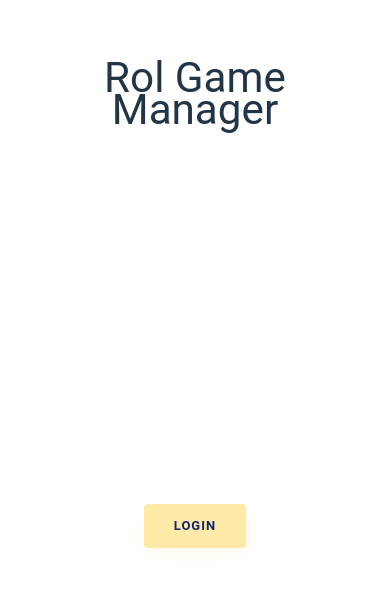
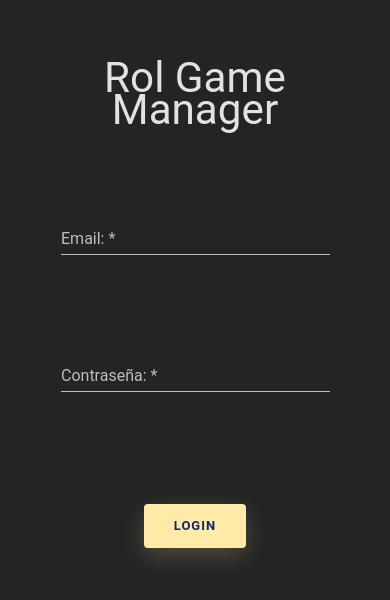
Before and after one commit to biel40/rol_secrets_unfold_angular, an Angular app: page / in a window 390 px wide. Shown: the part 128-728 px from the top of the page. Built offline with nearby package versions, Linux system fonts and the light colour scheme.

Commit message:
fixed styles problems in mobile, fully working capacitor native app in Android 12.0

```diff
--- a/src/styles.css
+++ b/src/styles.css
@@ -1,13 +1,20 @@
-:root {
-    font-family: Inter, Avenir, Helvetica, Arial, sans-serif;
+body {
     font-size: 16px;
     line-height: 24px;
     font-weight: 400;
     color-scheme: dark;
     color: rgba(255, 255, 255, 0.87);
     background-color: #242424;
+    font-synthesis: none;
     text-rendering: optimizeLegibility;
+    margin: 0;
+    display: flex;
+    place-items: center;
+    min-width: 320px;
+    min-height: 100vh;
+    font-family: Roboto, "Helvetica Neue", Inter, Avenir, Helvetica, Arial, sans-serif;
     -webkit-font-smoothing: antialiased;
+    -moz-osx-font-smoothing: grayscale;
     -webkit-text-size-adjust: 100%;
 }
 
@@ -19,15 +26,6 @@ a {
 
 a:hover {
     color: #535bf2;
-}
-
-body {
-    margin: 0;
-    display: flex;
-    place-items: center;
-    min-width: 320px;
-    min-height: 100vh;
-    font-family: Roboto, "Helvetica Neue", sans-serif;
 }
 
 h1 {
@@ -53,18 +51,3 @@ button {
     cursor: pointer;
     transition: border-color 0.25s;
 }
-
-@media (prefers-color-scheme: light) {
-    :root {
-        color: #213547;
-        background-color: #ffffff;
-    }
-
-    a:hover {
-        color: #747bff;
-    }
-
-    button {
-        background-color: #f9f9f9;
-    }
-}
```
